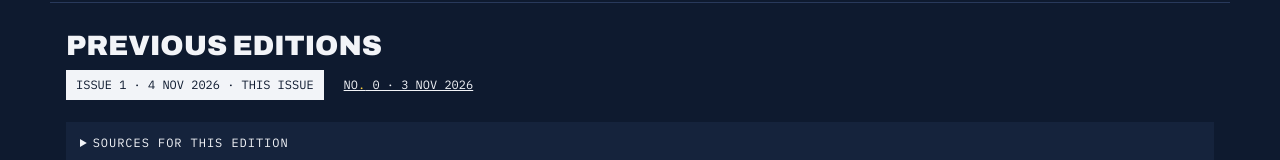
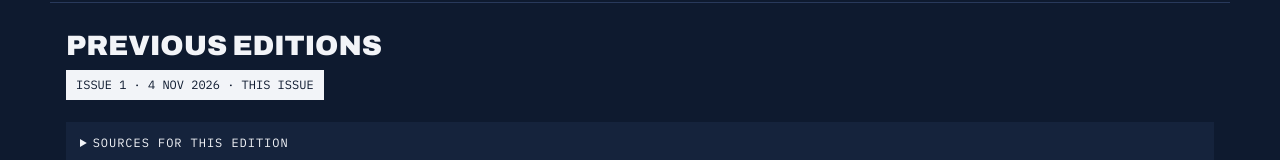
Before and after one commit to GoalmouthScramble/GoalmouthScramble.github.io, a plain HTML site: page index.html in a window 1280 px wide. Shown: the part 8198-8358 px from the top of the page. Drawn offline with Linux system fonts and the light colour scheme.

Commit message:
Remove the No. 0 link from Previous editions
Co-Authored-By: Claude Opus 5.5 <noreply@anthropic.com>

```diff
--- a/index.html
+++ b/index.html
@@ -548,7 +548,6 @@ details ol{font-size:14px;line-height:1.45;padding-left:22px;margin:12px 0 0;dis
     <h2 class="sec" style="font-size:28px;margin-bottom:10px">Previous editions</h2>
     <div class="archive">
       <span class="issue now">Issue 1 · 4 Nov 2026 · this issue</span>
-      <a class="issue" href="editions/2026-11-03-pilot.html">No. 0 · 3 Nov 2026</a>
     </div>
   </div>
   <details id="sources">
```
